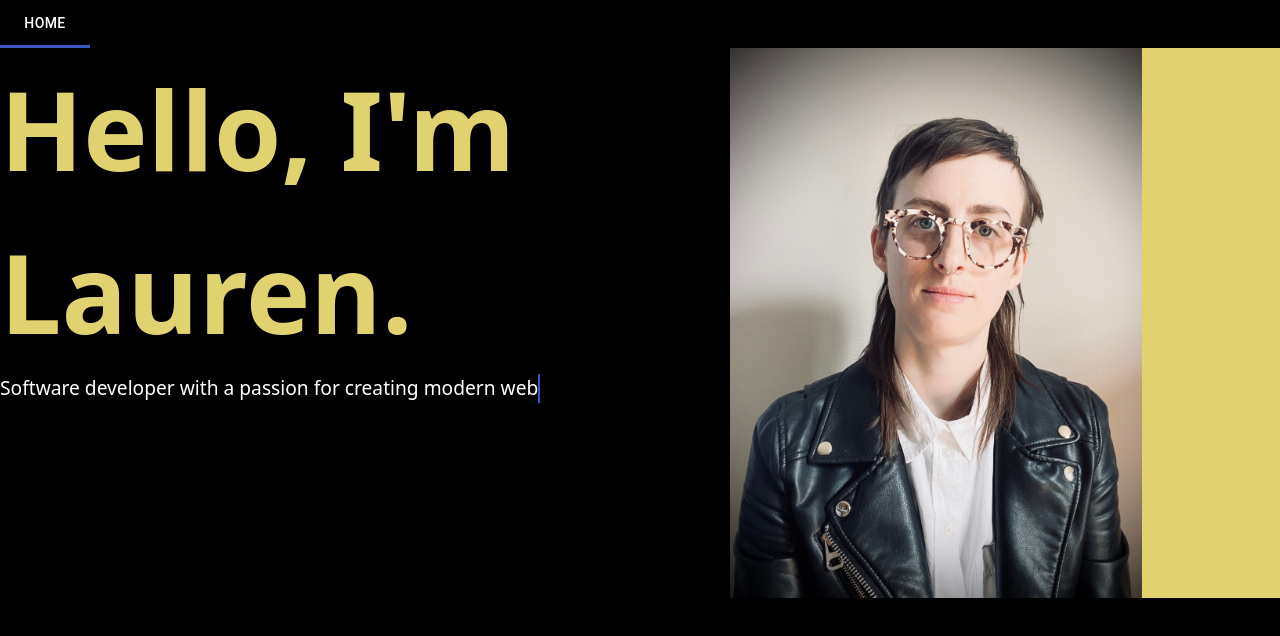
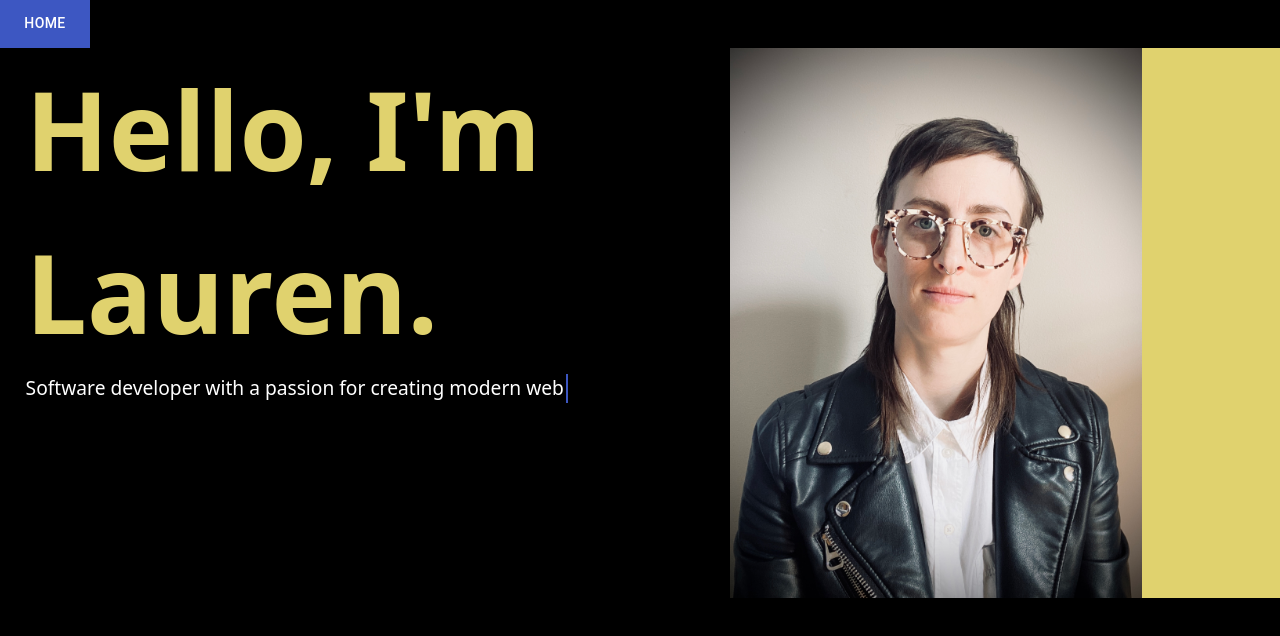
Before and after one commit to laurenmilesdev/portfolio, a Next.js app: page / in a window 1280 px wide. Shown: the top 636 px of the page. Built offline with nearby package versions, Linux system fonts and the light colour scheme.

Commit message:
Updated CSS

```diff
--- a/src/components/introduction/Introduction.module.css
+++ b/src/components/introduction/Introduction.module.css
@@ -7,13 +7,14 @@
   display: flex;
   flex-direction: column;
   width: 57%;
+  padding-left: 2%;
   background-color: #000;
   color: #fff;
 }
 
 .title {
   /* color: #c9c30c; */
-  color: #e0d26e;
+  color: var(--primary);
   font-size: 8.5vw;
   font-weight: 600;
 }
@@ -24,7 +25,7 @@
 
 .description {
   overflow: hidden;
-  border-right: 0.15em solid #3d57c2;
+  border-right: 0.15em solid var(--secondary);
   white-space: nowrap;
   animation: typing 2.5s steps(50, end) forwards, blink 0.8s infinite;
   font-size: 1.5vw;
@@ -37,7 +38,7 @@
     width: 0;
   }
   to {
-    width: 74%;
+    width: 77%;
   }
 }
 
@@ -46,14 +47,14 @@
     border-color: transparent;
   }
   to {
-    border-color: #3d57c2;
+    border-color: var(--secondary);
   }
 }
 
 .right {
   width: 43%;
   height: auto;
-  background-color: #e0d26e;
+  background-color: var(--primary);
 }
 
 .photo {
--- a/src/components/navigation/Navigation.module.css
+++ b/src/components/navigation/Navigation.module.css
@@ -2,3 +2,11 @@
   width: 100%;
   background-color: #000;
 }
+
+.tab {
+  color: #fff;
+}
+
+.tab:hover {
+  background-color: var(--secondary);
+}
--- a/src/components/navigation/Navigation.tsx
+++ b/src/components/navigation/Navigation.tsx
@@ -32,6 +32,7 @@ export default function Navigation(props: Props): JSX.Element {
         >
           {props.pages.map(({ label }, i) => (
             <Tab
+              className={styles.tab}
               label={label}
               key={i}
               {...a11yProps(i)}
@@ -39,7 +40,6 @@ export default function Navigation(props: Props): JSX.Element {
                 '&.Mui-selected': {
                   color: '#fff',
                 },
-                color: '#fff',
               }}
             />
           ))}
--- a/src/styles/globals.css
+++ b/src/styles/globals.css
@@ -35,6 +35,9 @@
   --callout-border-rgb: 172, 175, 176;
   --card-rgb: 180, 185, 188;
   --card-border-rgb: 131, 134, 135;
+
+  --primary: #e0d26e;
+  --secondary: #3d57c2;
 }
 
 @media (prefers-color-scheme: dark) {
```
